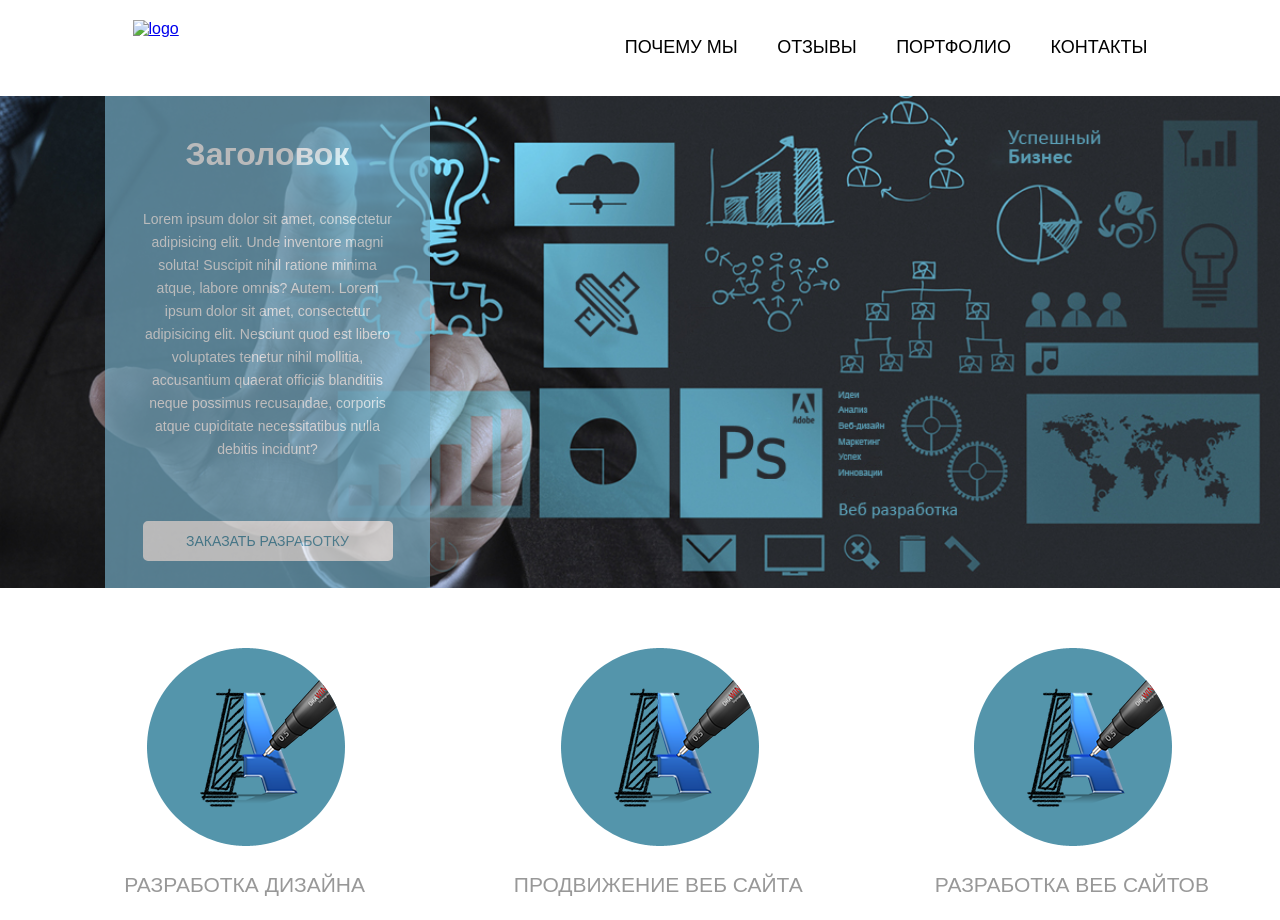
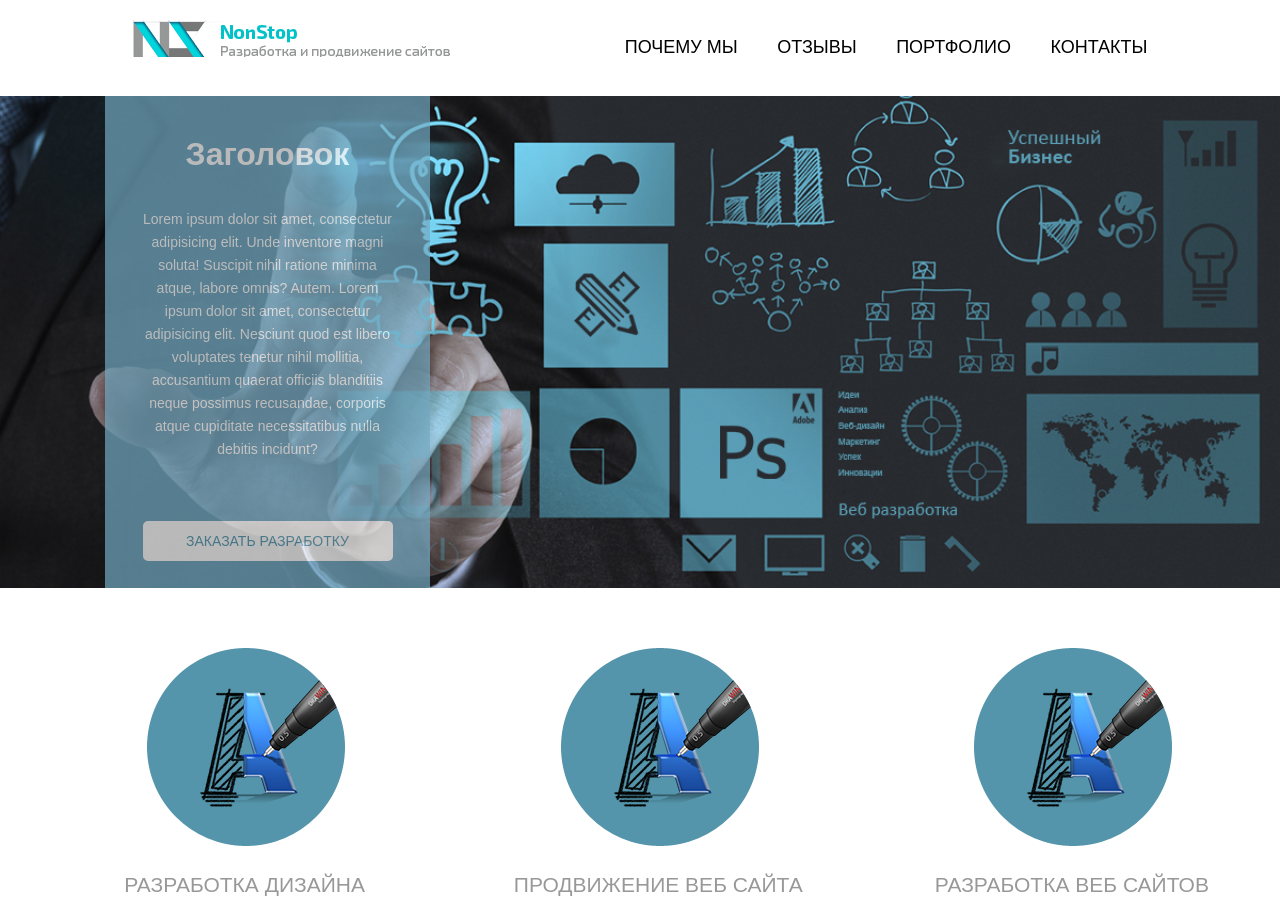
Before and after one commit to KerimovZ/less, a plain HTML site: page index.html in a window 1280 px wide. Shown: the top 920 px of the page. Drawn offline with Linux system fonts and the light colour scheme; files whose address does not match are found by name.

Commit message:
Update index.html

```diff
--- a/index.html
+++ b/index.html
@@ -13,7 +13,7 @@
 <body>
   <header>
      <div class="wrapper ba-clearfix">
-      <a class="log" href="#"><img src="../Starter/images/logo.png" alt="logo"></a>
+      <a class="log" href="#"><img src="../less/images/logo.png" alt="logo"></a>
       <nav class="navi ba-clearfix">
           <ul class="info">
               <li>Почему мы</li>
```
